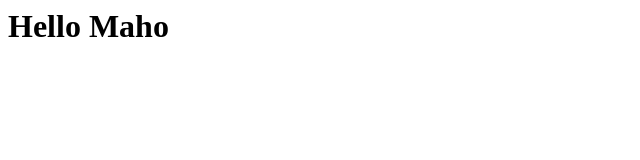
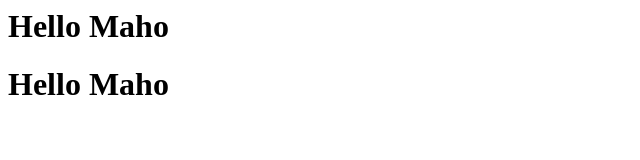
Before and after one commit to mahomemon/dummy, a plain HTML site: page index.html in a window 1280 px wide. Shown: the whole page, without its empty margins (0-640 px from the left). Drawn offline with Linux system fonts and the light colour scheme.

Commit message:
Duplicate h1

```diff
--- a/index.html
+++ b/index.html
@@ -1 +1,2 @@
 <h1>Hello Maho</h1>
+<h1>Hello Maho</h1>
```
